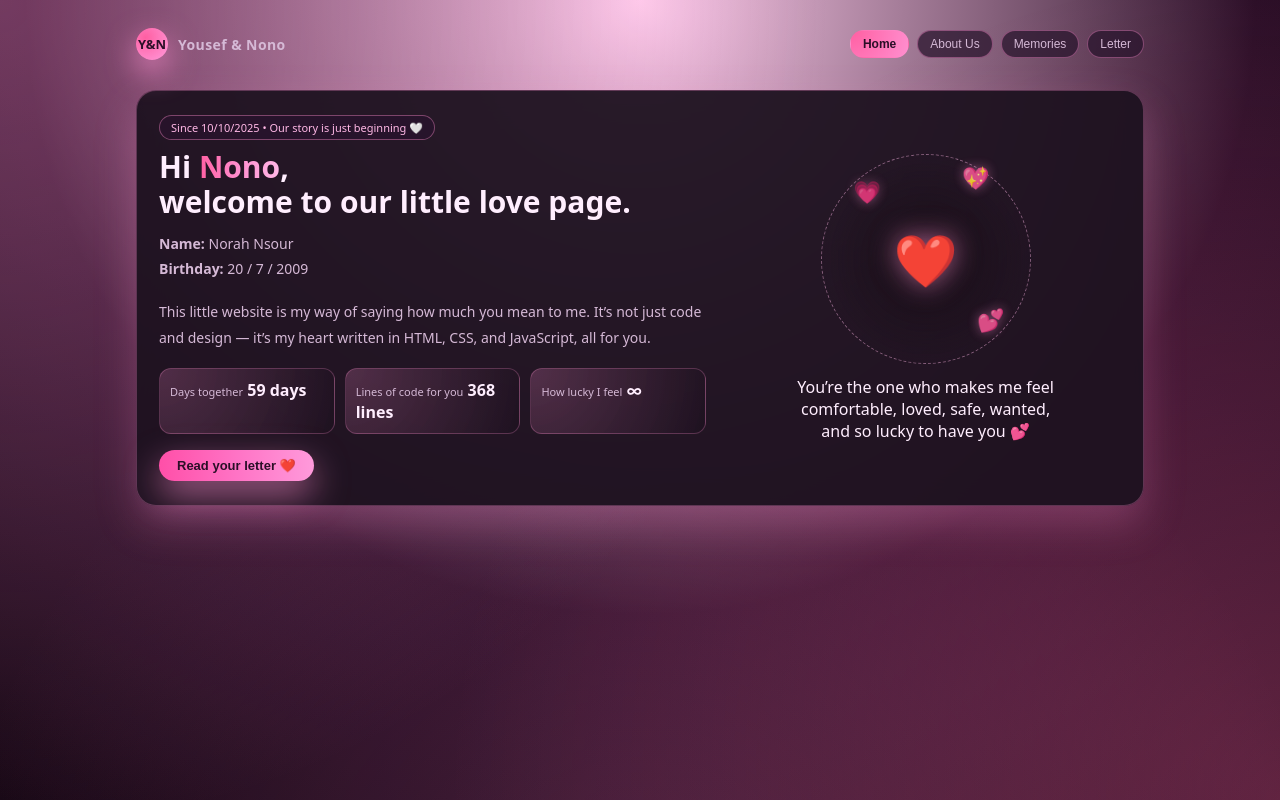
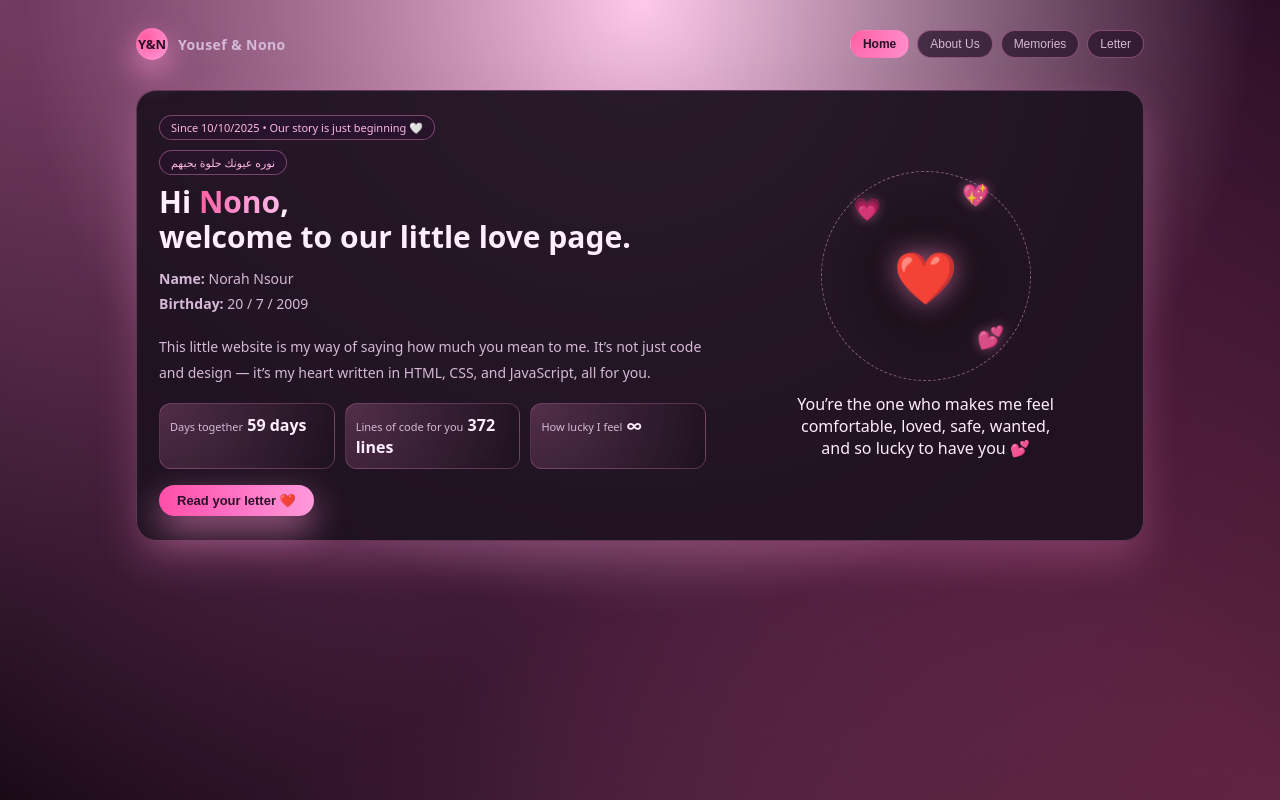
Before and after one commit to yousefshilawii/NONO, a plain HTML site: page index.html in a window 1280 px wide. Drawn offline with Linux system fonts and the light colour scheme.

Commit message:
Update index.html

```diff
--- a/index.html
+++ b/index.html
@@ -32,7 +32,10 @@
           <p class="pill">
             Since 10/10/2025 • Our story is just beginning 🤍
           </p>
-
+          </p>
+<p class="pill">
+           نوره عيونك حلوة بحبهم
+          </p>
           <h1 class="title">
             Hi <span class="accent">Nono</span>,<br />
             welcome to our little love page.
```
